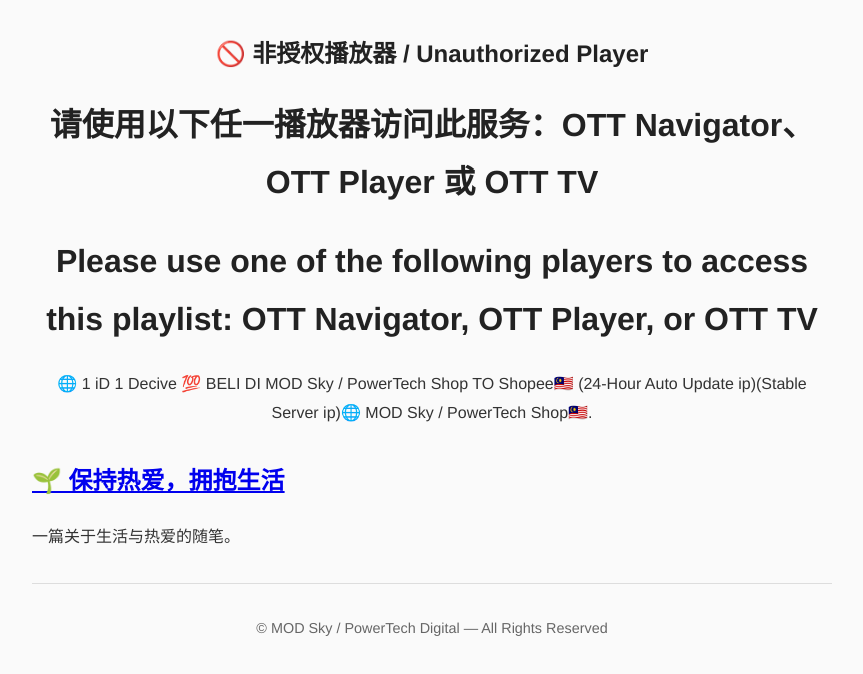
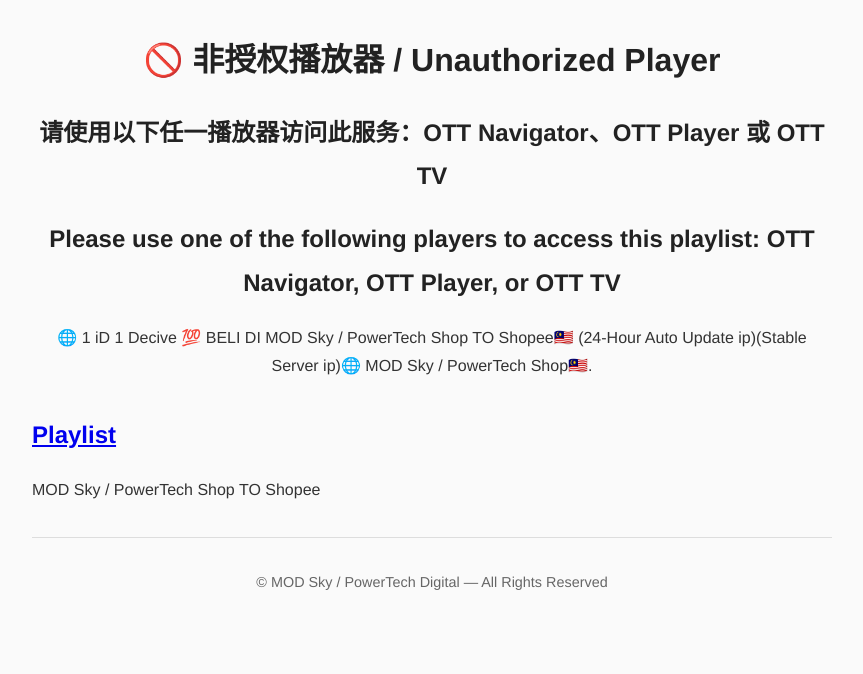
Before and after one commit to on-ott/py, a plain HTML site: page index.html in a window 1280 px wide. Shown: the whole page, without its empty margins (208-1071 px from the left). Drawn offline with Linux system fonts and the light colour scheme.

Commit message:
Update index.html

```diff
--- a/index.html
+++ b/index.html
@@ -8,11 +8,11 @@
 </head>
 <body>
   <header>
-    <h2>🚫 非授权播放器 / Unauthorized Player</h2>
+    <h1>🚫 非授权播放器 / Unauthorized Player</h1>
 
-  <h1>请使用以下任一播放器访问此服务：OTT Navigator、OTT Player 或 OTT TV</h1>
+  <h2>请使用以下任一播放器访问此服务：OTT Navigator、OTT Player 或 OTT TV</h2>
 
- <h1>Please use one of the following players to access this playlist: OTT Navigator, OTT Player, or OTT TV</h1>
+ <h2>Please use one of the following players to access this playlist: OTT Navigator, OTT Player, or OTT TV</h2>
 
  <p>🌐 1 iD 1 Decive 💯 BELI DI MOD Sky / PowerTech Shop TO Shopee🇲🇾 (24-Hour Auto Update ip)(Stable Server ip)🌐 MOD Sky / PowerTech Shop🇲🇾.</p>
 
@@ -20,8 +20,8 @@
 
   <section>
     <article>
-      <h2><a href="article1.html">🌱 保持热爱，拥抱生活</a></h2>
-      <p>一篇关于生活与热爱的随笔。</p>
+      <h2><a href="article1.html">Playlist</a></h2>
+      <p>MOD Sky / PowerTech Shop TO Shopee</p>
     </article>
   </section>
 
```
